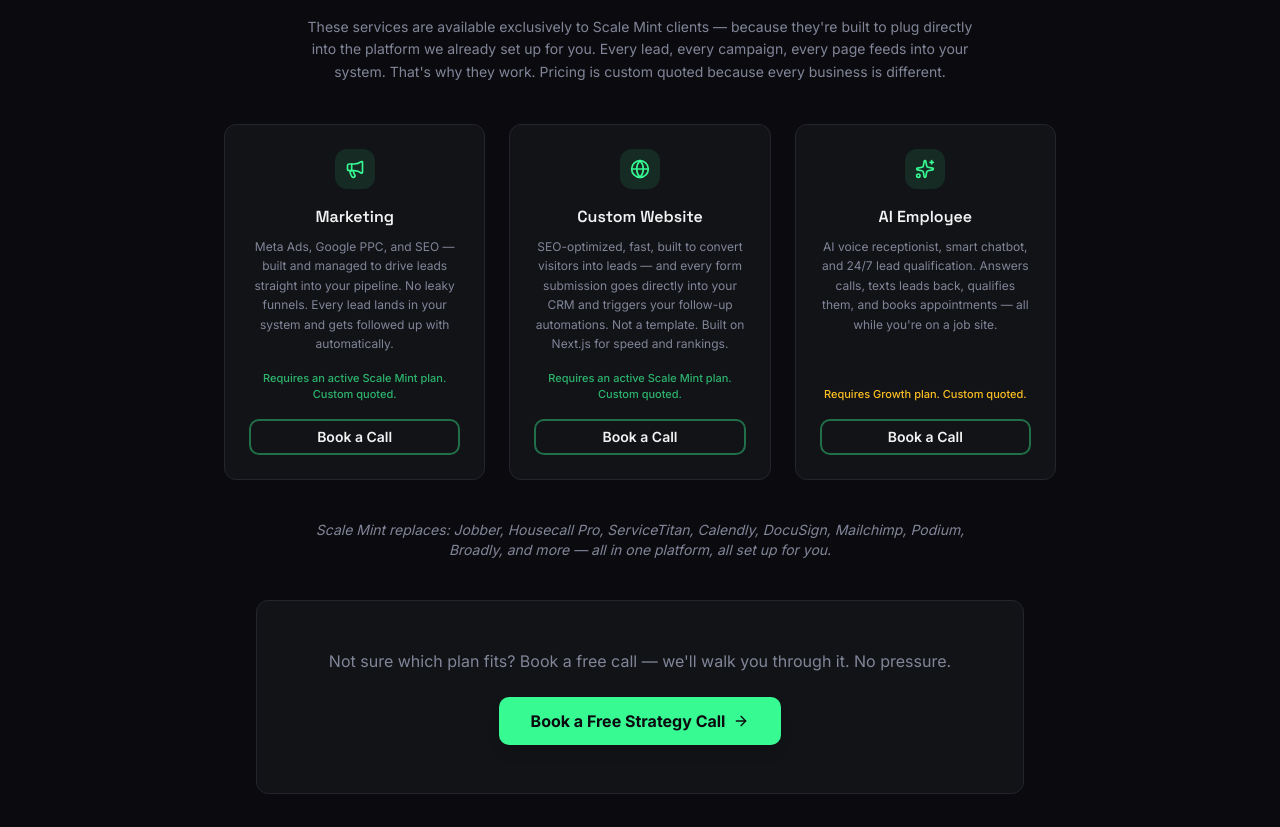
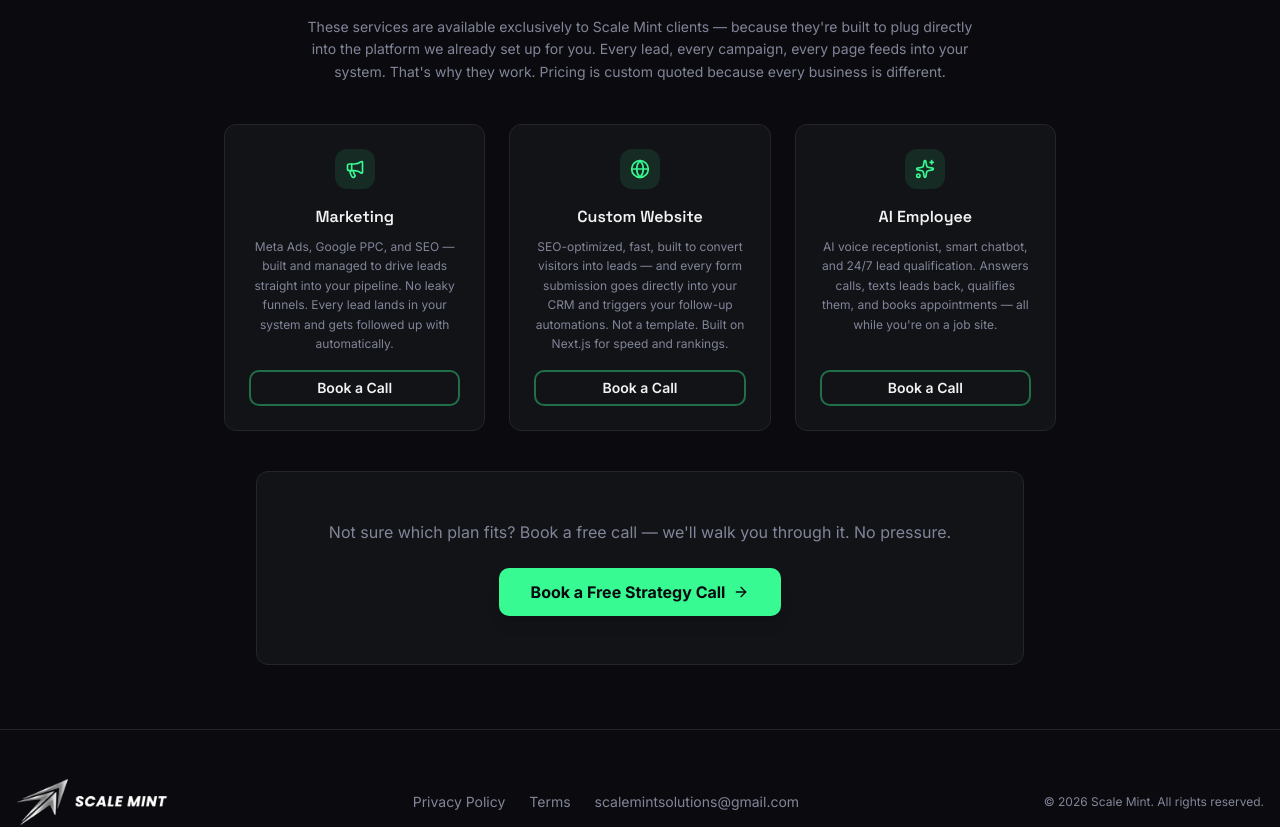
Before and after one commit to jcdammert/scale-mint, a Next.js app: page /pricing in a window 1280 px wide. Shown: the part 1328-2155 px from the top of the page. Built offline with nearby package versions, Linux system fonts and the light colour scheme.

Commit message:
Remove plan requirement notes from add-on cards and delete replaces line
Co-Authored-By: Claude Opus 4.6 <noreply@anthropic.com>

```diff
--- a/src/app/pricing/page.tsx
+++ b/src/app/pricing/page.tsx
@@ -45,22 +45,22 @@ const addOns = [
     icon: Megaphone,
     title: "Marketing",
     desc: "Meta Ads, Google PPC, and SEO — built and managed to drive leads straight into your pipeline. No leaky funnels. Every lead lands in your system and gets followed up with automatically.",
-    note: "Requires an active Scale Mint plan. Custom quoted.",
+    note: "",
     highlight: false,
   },
   {
     icon: Globe,
     title: "Custom Website",
     desc: "SEO-optimized, fast, built to convert visitors into leads — and every form submission goes directly into your CRM and triggers your follow-up automations. Not a template. Built on Next.js for speed and rankings.",
-    note: "Requires an active Scale Mint plan. Custom quoted.",
+    note: "",
     highlight: false,
   },
   {
     icon: Sparkles,
     title: "AI Employee",
     desc: "AI voice receptionist, smart chatbot, and 24/7 lead qualification. Answers calls, texts leads back, qualifies them, and books appointments — all while you're on a job site.",
-    note: "Requires Growth plan. Custom quoted.",
-    highlight: true,
+    note: "",
+    highlight: false,
   },
 ];
 
@@ -300,6 +300,7 @@ export default function PricingPage() {
                 <p className="text-xs leading-relaxed text-muted-foreground mb-4 flex-1">
                   {a.desc}
                 </p>
+                {a.note && (
                   <p
                     className={`text-[11px] font-medium mb-4 ${
                       a.highlight
@@ -309,6 +310,7 @@ export default function PricingPage() {
                   >
                     {a.note}
                   </p>
+                )}
                 <a href="/book">
                   <Button variant="hero-outline" size="sm" className="w-full">
                     Book a Call
@@ -317,22 +319,6 @@ export default function PricingPage() {
               </motion.div>
             ))}
           </div>
-        </div>
-      </section>
-
-      {/* ─── REPLACES NOTE ─── */}
-      <section className="px-4 pb-6 md:pb-10">
-        <div className="container mx-auto max-w-3xl">
-          <motion.p
-            initial={isMobile ? false : { opacity: 0 }}
-            whileInView={{ opacity: 1 }}
-            viewport={{ once: true }}
-            className="text-sm text-muted-foreground text-center italic"
-          >
-            Scale Mint replaces: Jobber, Housecall Pro, ServiceTitan, Calendly,
-            DocuSign, Mailchimp, Podium, Broadly, and more — all in one
-            platform, all set up for you.
-          </motion.p>
         </div>
       </section>
 
```
Lines whose indentation alone changed are shown as unchanged.
